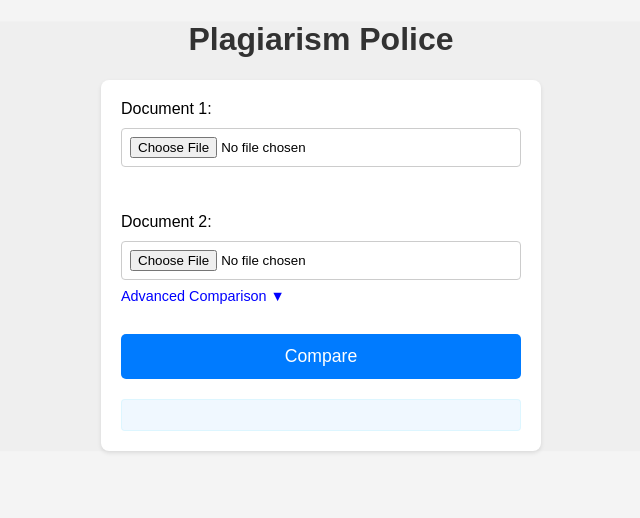
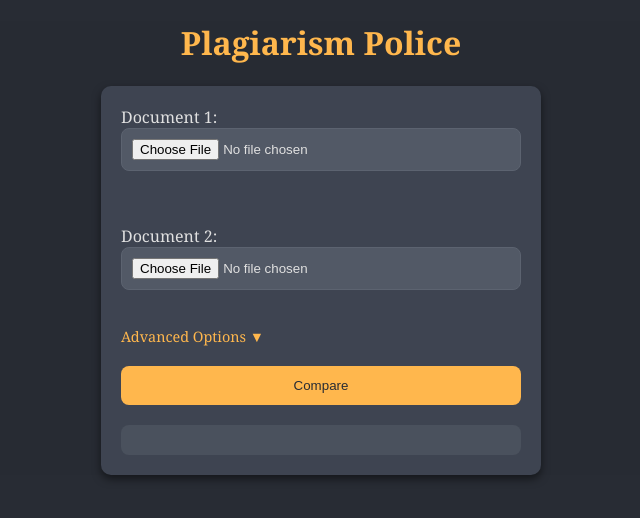
Before and after one commit to tataisaac/Plagiarism-Police, a Flask app: page / in a window 1280 px wide. Shown: the top 518 px of the page, without its empty margins (319-959 px from the left). Run offline with Flask 3, Linux system fonts and the light colour scheme; parts of the project's set-up code (start-up, migrations or seed data) failed here and were passed over.

Commit message:
Comparing 2 files
This can basically check for plagiarism between two files locally (txt and pdf files)

```diff
--- a/app.py
+++ b/app.py
@@ -1,16 +1,16 @@
-from flask import Flask, render_template, request, jsonify, url_for #Added url_for
+from flask import Flask, render_template, request, jsonify, url_for
 import hashlib
 import re
 import nltk
 from nltk.corpus import stopwords
 from nltk.stem import PorterStemmer
-import PyPDF2
+import fitz # PyMuPDF library
+#import PyPDF2
 import docx
-from werkzeug.exceptions import RequestEntityTooLarge #Import exception
+from werkzeug.exceptions import RequestEntityTooLarge
 
 app = Flask(__name__)
-app.config['MAX_CONTENT_LENGTH'] = 4 * 1024 * 1024  # 4MB limit #Upload a max of 4MB for comparison
-
+app.config['MAX_CONTENT_LENGTH'] = 4 * 1024 * 1024  # 4MB limit
 
 # Download NLTK resources (do this once, if needed)
 try:
@@ -71,15 +71,18 @@ def read_file(file):
         return file.read().decode('utf-8')
     elif filename.lower().endswith('.pdf'):
         try:
-            pdf_reader = PyPDF2.PdfReader(file.read())
+            pdf_document = fitz.open(stream=file.read(), filetype="pdf")
             text = ""
-            for page in pdf_reader.pages:
-                text += page.extract_text() or ""
+            for page in pdf_document:
+                text += page.get_text()
+            pdf_document.close()  # Close the document
+            print(f"Extracted PDF text: {text}") # Debugging
             return text
         except Exception as e:
             return f"Error reading PDF: {e}"
     elif filename.lower().endswith('.docx'):
         try:
+            import docx #import docx here to prevent circular dependency issues.
             doc = docx.Document(file.read())
             text = ""
             for paragraph in doc.paragraphs:
@@ -89,7 +92,6 @@ def read_file(file):
             return f"Error reading DOCX: {e}"
     else:
         return "Unsupported file type"
-
 
 @app.route('/', methods=['GET', 'POST'])
 def index():
--- a/static/style.css
+++ b/static/style.css
@@ -1,41 +1,27 @@
 body {
-    font-family: sans-serif;
+    font-family: 'Georgia', serif;
     margin: 20px;
-    background-color: #f4f4f4;
-    position: relative; /* Needed for absolute positioning of the image */
+    background-color: #282c34;
+    color: #e0e0e0;
+    transition: background-color 0.3s ease, color 0.3s ease;
+    position: relative;
 }
 
 h1 {
     text-align: center;
-    color: #333;
+    color: #ffb74d;
 }
 
 form {
     width: 400px;
     margin: 20px auto;
-    background-color: #fff;
+    background-color: #3e4451;
     padding: 20px;
-    border-radius: 8px;
-    box-shadow: 0 2px 4px rgba(0, 0, 0, 0.1);
-    position: relative; /* Needed for stacking context */
-    z-index: 1; /* Ensure the form is above the background image */
-}
-
-/* Adding the background image */
-body::before {
-    content: "";
-    position: absolute;
-    top: 50%;
-    left: 50%;
-    transform: translate(-50%, -50%); /*Center the image*/
-    width: 100%;
-    height: 100%;
-    background-color: #00000009;
-   /* background-image: url('background.jpg');  image is named backround.jpg found in static folder */
-    background-size: cover; /* Cover the entire area */
-    background-repeat: no-repeat;
-    opacity: 0.6; /* Adjusting opacity as needed */
-    z-index: 0; /* Places the image behind the form */
+    border-radius: 10px;
+    box-shadow: 0 4px 8px rgba(0, 0, 0, 0.5);
+    transition: background-color 0.3s ease;
+    position: relative;
+    z-index: 1;
 }
 
 label, input {
@@ -46,74 +32,85 @@ label, input {
 }
 
 input[type="file"], input[type="number"] {
-    padding: 8px;
-    border: 1px solid #ccc;
-    border-radius: 4px;
+    padding: 10px;
+    border: 1px solid #5c6370;
+    border-radius: 8px;
+    background-color: #525966;
+    color: #e0e0e0;
+    transition: border-color 0.3s ease, background-color 0.3s ease;
+}
+
+input[type="file"]:focus, input[type="number"]:focus {
+    border-color: #ffb74d;
+    background-color: #6a7383;
 }
 
 button {
-    background-color: #007bff;
-    color: #fff;
-    padding: 10px 15px;
+    background-color: #ffb74d;
+    color: #282c34;
+    padding: 12px 20px;
     border: none;
-    border-radius: 4px;
+    border-radius: 8px;
     cursor: pointer;
     width: 100%;
+    transition: background-color 0.3s ease;
 }
 
 button:hover {
-    background-color: #0056b3;
-    background-color: #0056b3; /* Darker blue on hover */
-    transform: translateY(-2px); /* Slight vertical lift */
-    box-shadow: 0 4px 6px rgba(0, 0, 0, 0.2); /* Add a subtle shadow */
-    transition: background-color 0.3s ease, transform 0.3s ease, box-shadow 0.3s ease; /* Smooth transition */
+    background-color: #ff9800;
 }
 
 #result {
-    /* width: 400px;
-    margin: 20px auto;
-    padding: 10px;
-    background-color: #e9ecef;
-    border-radius: 4px;
-    text-align: center; */
-
-    margin-top: 20px; /* Add space between button and result */
+    margin-top: 20px;
     padding: 15px;
-    background-color: #f0f8ff; /* Light blue background */
-    border: 1px solid #dbf6ffde; /* Light blue border */
-    border-radius: 4px;
+    background-color: #4a515d;
+    border-radius: 8px;
     text-align: center;
-    font-weight: bold; /* Make the text bold */
-    font-size: 1.1em; /* Increase font size */
-    color: #333; /* Darker text color */
+    font-weight: bold;
+    font-size: 1.1em;
+    color: #ffb74d;
+    transition: background-color 0.3s ease;
 }
 
-/*animation for advance compare filed
-#advancedInputs {
-    max-height: 0;
-    overflow: hidden;
-    transition: max-height 0.9s ease-in-out; /* Smooth transition
+/* Adding the background image */
+body::before {
+    content: "";
+    position: absolute;
+    top: 0;
+    left: 0;
+    width: 100%;
+    height: 100%;
+    background-color: #00000009;
+    background-size: cover;
+    background-repeat: no-repeat;
+    opacity: 0.6;
+    z-index: -1;
 }
 
-#advancedInputs.show {
-    max-height: 500px; /* Adjust as needed
-}*/
+/* Advanced Options Styles */
+.advanced-toggle {
+    cursor: pointer;
+    color: #ffb74d;
+    font-size: 0.9em;
+    margin-top: 5px; /* Reduced margin */
+}
 
-#advancedInputs {
+.advanced-inputs {
     display: none;
     margin-top: 10px;
-    position: relative;
-    border: 1px solid #ddd;
-    padding: 10px;
-    border-radius: 5px;
-    text-align: center; /* Center elements horizontally */
+    border: 1px solid #5c6370;
+    padding: 15px;
+    border-radius: 8px;
+    background-color: #4a515d;
 }
 
-#advancedInputs > div:first-child { /* Select the flex container */
-    display: flex;
-    justify-content: center; /* Center flex items horizontally */
+.reset-defaults {
+    cursor: pointer;
+    color: #ffb74d;
+    font-size: 1.2em;
+    text-align: right;
 }
 
-#advancedInputs > div:first-child > div { /* Select flex items */
-    margin: 0 5px; /* Add some horizontal margin between items */
+.compare-button-container {
+    margin-top:20px;
 }
--- a/templates/index.html
+++ b/templates/index.html
@@ -7,98 +7,70 @@
 <body>
     <h1>Plagiarism Police</h1>
     <form id="uploadForm" enctype="multipart/form-data">
-        <input type="hidden" name="advancedToggleUsed" id="advancedToggleUsed" value="false">
+        Document 1: <input type="file" name="file1" accept=".txt,.pdf" required><br><br>
+        Document 2: <input type="file" name="file2" accept=".txt,.pdf" required><br>
 
-        <label for="file1">Document 1:</label>
-        <input type="file" name="file1" id="file1" accept=".pdf,.doc,.docx,.txt" required><br><br>
-
-        <label for="file2">Document 2:</label>
-        <input type="file" name="file2" id="file2" accept=".pdf,.doc,.docx,.txt" required><br><br>
-
-        <div style="margin-top: -38px;">
-            <div id="advancedToggle" style="cursor: pointer; color: blue; font-size: 0.9em;">
-                Advanced Comparison <span id="toggleIcon">&#9660;</span>
-            </div>
-
-            <div id="advancedInputs" style="display: none; margin-top: 10px; position: relative;">
-    <div style="display: flex;">
-        <div>
-            <label for="windowSize" style="font-size: 0.7em;">Window Size:</label>
-            <input type="number" name="windowSize" id="windowSize" value="20" style="width: 80px; font-size: 0.9em;">
-        </div>
-        <div style="margin-left: 10px;">
-            <label for="threshold" style="font-size: 0.7em;">Threshold (0-1):</label>
-            <input type="number" name="threshold" id="threshold" value="0.8" step="0.01" style="width: 80px; font-size: 0.9em;">
-        </div>
-    </div>
-
-    <div id="resetDefaults" style="position: absolute; top: 0; right: 0; cursor: pointer; font-size: 1.2em;">
-        &#10227;
-    </div>
-</div>
+        <div id="advancedToggle" class="advanced-toggle">
+            Advanced Options <span id="toggleIcon">&#9660;</span>
         </div>
 
-        <div style="margin-top: 30px; text-align: center;">
-            <button type="submit" style="padding: 12px 25px; font-size: 1.1em; background-color: #007bff; color: white; border: none; border-radius: 5px; cursor: pointer;">Compare</button>
+        <div id="advancedInputs" class="advanced-inputs">
+            <div id="resetDefaults" class="reset-defaults">&#10227;</div>
+            Text block Size: <input type="number" name="window_size" id="window_size" value="20" required><br><br>
+            Sensitivity (0-1): <input type="number" name="threshold" id="threshold" value="0.8" required><br><br>
+
         </div>
 
-        <div id="result" style="margin-top: 20px;"></div>
+        <div class="compare-button-container">
+            <button type="submit">Compare</button>
+        </div>
+
+        <div id="result"></div>
     </form>
-
     <script>
-        // Event listener for Advanced Comparison toggle
+        // Advanced comparison toggle logic
         document.getElementById('advancedToggle').addEventListener('click', function() {
             const advancedInputs = document.getElementById('advancedInputs');
             const toggleIcon = document.getElementById('toggleIcon');
 
-            // Toggle visibility of advanced inputs and update toggle icon
             if (advancedInputs.style.display === 'none') {
                 advancedInputs.style.display = 'block';
                 toggleIcon.innerHTML = '&#9650;';
-                document.getElementById('advancedToggleUsed').value = 'true';
             } else {
                 advancedInputs.style.display = 'none';
                 toggleIcon.innerHTML = '&#9660;';
-                document.getElementById('advancedToggleUsed').value = 'false';
             }
         });
 
-        // Event listener for Reset to Defaults button
+        // Reset to default values logic
         document.getElementById('resetDefaults').addEventListener('click', function() {
-            // Reset window size and threshold inputs to default values
-            document.getElementById('windowSize').value = '20';
+            document.getElementById('window_size').value = '20';
             document.getElementById('threshold').value = '0.8';
         });
 
-        // Event listener for form submission
+        // Form submission logic
         document.getElementById('uploadForm').addEventListener('submit', function(event) {
-            event.preventDefault(); // Prevent default form submission
-            const formData = new FormData(this); // Create FormData object from the form
+            event.preventDefault();
+            const formData = new FormData(this);
 
-            // Send the form data to the server using fetch API
             fetch('/', {
                 method: 'POST',
                 body: formData
             })
             .then(response => {
-                // Check if the response is not OK (e.g., 413 error)
                 if (!response.ok) {
-                    // Parse JSON error response and throw an error
                     return response.json().then(errorData => {
                         throw new Error(errorData.error);
                     });
                 }
-                // Parse JSON response if it's OK
                 return response.json();
             })
             .then(data => {
-                // Display comparison results
                 document.getElementById('result').innerHTML = `
                     <p>Similarity: ${data.similarity_score.toFixed(2)}. ${data.are_similar ? 'Oh snap!!! Documents are similar' : 'Documents are not similar'}.</p>
                 `;
             })
             .catch(error => {
-                // Display error message in case of errors
                 document.getElementById('result').innerHTML = `<p style="color: red;">Error: ${error.message}</p>`;
             });
         });
```
Also changed, not shown: test.html (added, +12 -0 lines), static/script.js (added).
